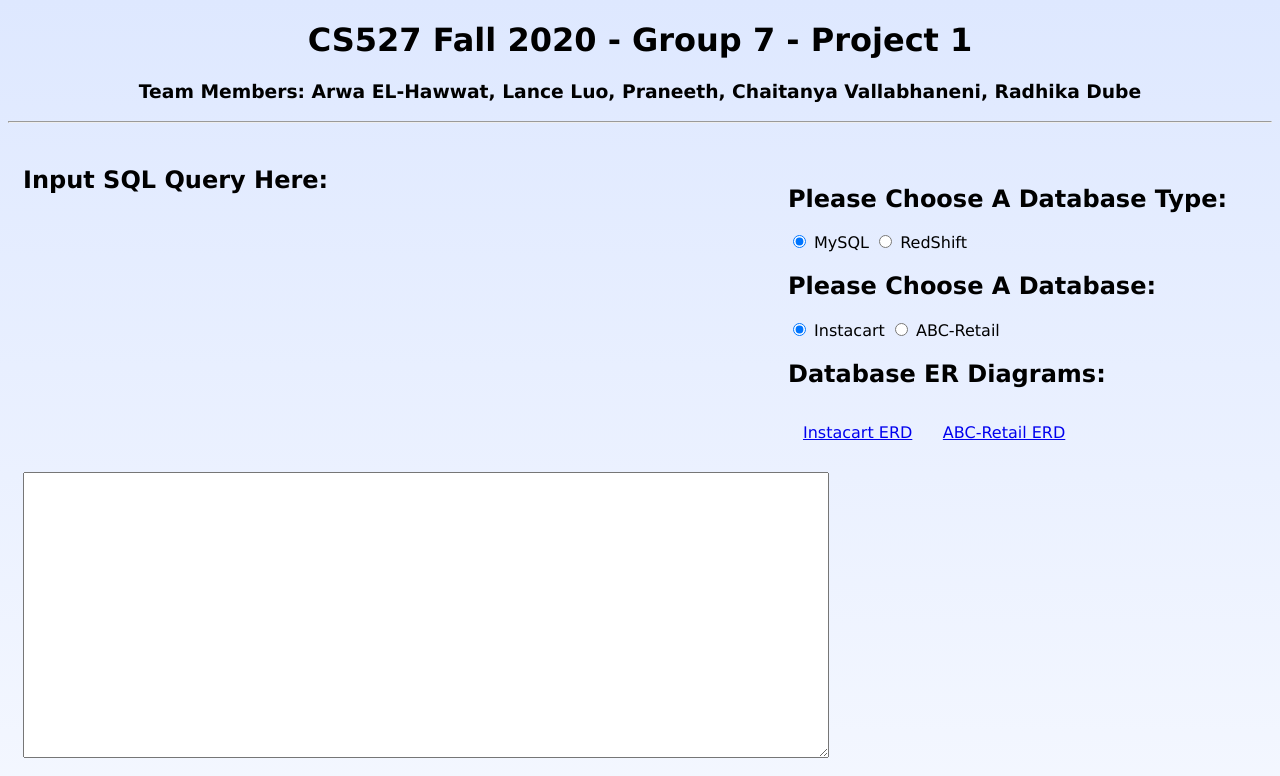
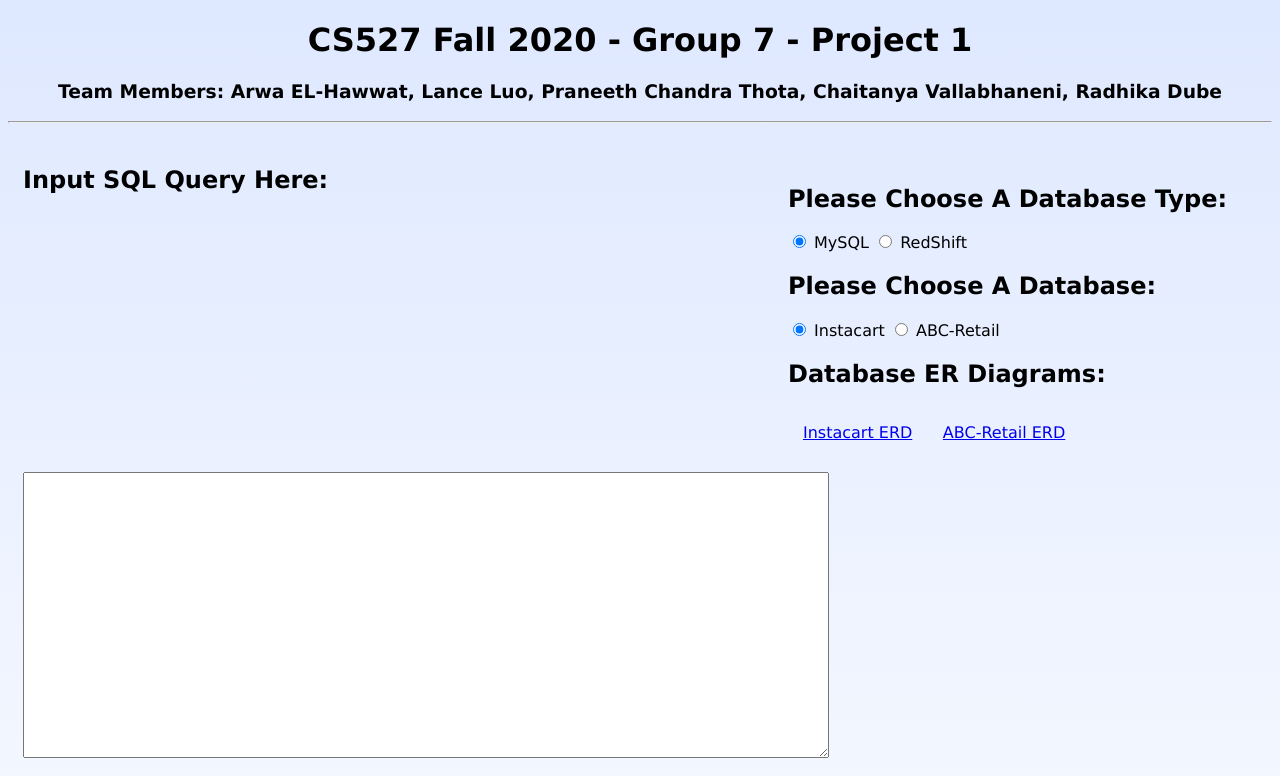
Before and after one commit to Praneethct/DatabaseProject2, a Flask app: page / in a window 1280 px wide. Shown: the top 776 px of the page. Run offline with Flask 2, Linux system fonts and the light colour scheme.

Commit message:
merged front branch => master

```diff
--- a/app/templates/index.html
+++ b/app/templates/index.html
@@ -70,7 +70,7 @@
     <body>
 
         <h1 style="text-align: center;">CS527 Fall 2020 - Group 7 - Project 1</h1>
-        <h3 style="text-align: center;">Team Members: Arwa EL-Hawwat, Lance Luo, Praneeth, Chaitanya Vallabhaneni, Radhika Dube</h3>
+        <h3 style="text-align: center;">Team Members: Arwa EL-Hawwat, Lance Luo, Praneeth Chandra Thota, Chaitanya Vallabhaneni, Radhika Dube</h3>
 
         <hr>
 
```
